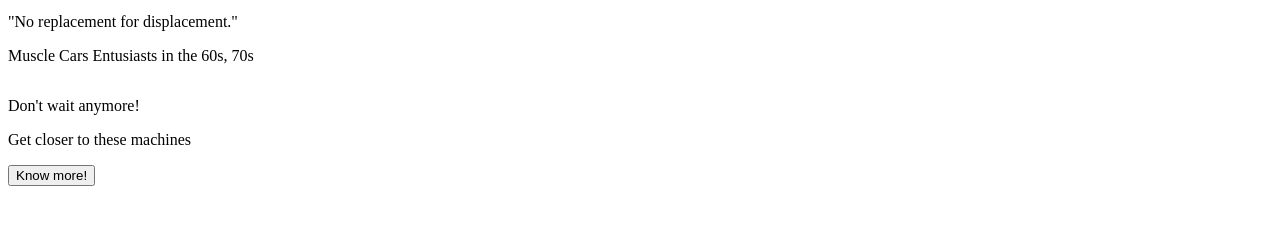
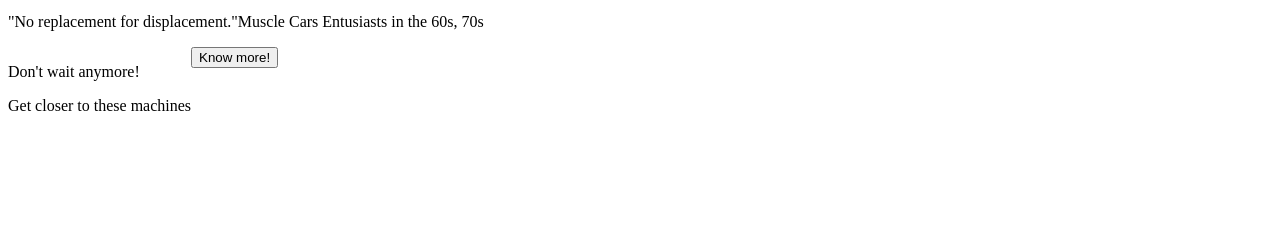
Before and after one commit to Kacch4n/muscle-cars-page, a plain HTML site: page index.html in a window 1280 px wide. Shown: the part 383-608 px from the top of the page. Drawn offline with Linux system fonts and the light colour scheme.

Commit message:
Establish flex property for the trigger container

```diff
--- a/style.css
+++ b/style.css
@@ -40,6 +40,14 @@ ul {
     flex-direction: column;
 }
 
+.quote-container {
+    display: flex;
+}
+
+.trigger-container {
+    display: flex;
+}
+
 #logo {
     max-width: 4%;
 }
```
